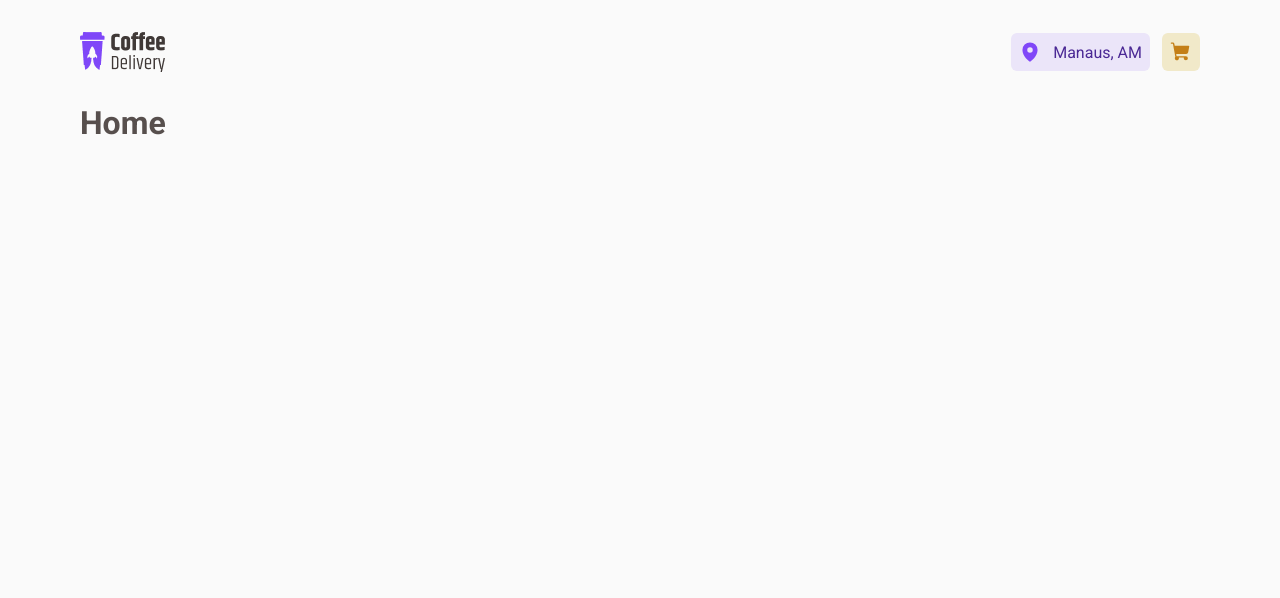
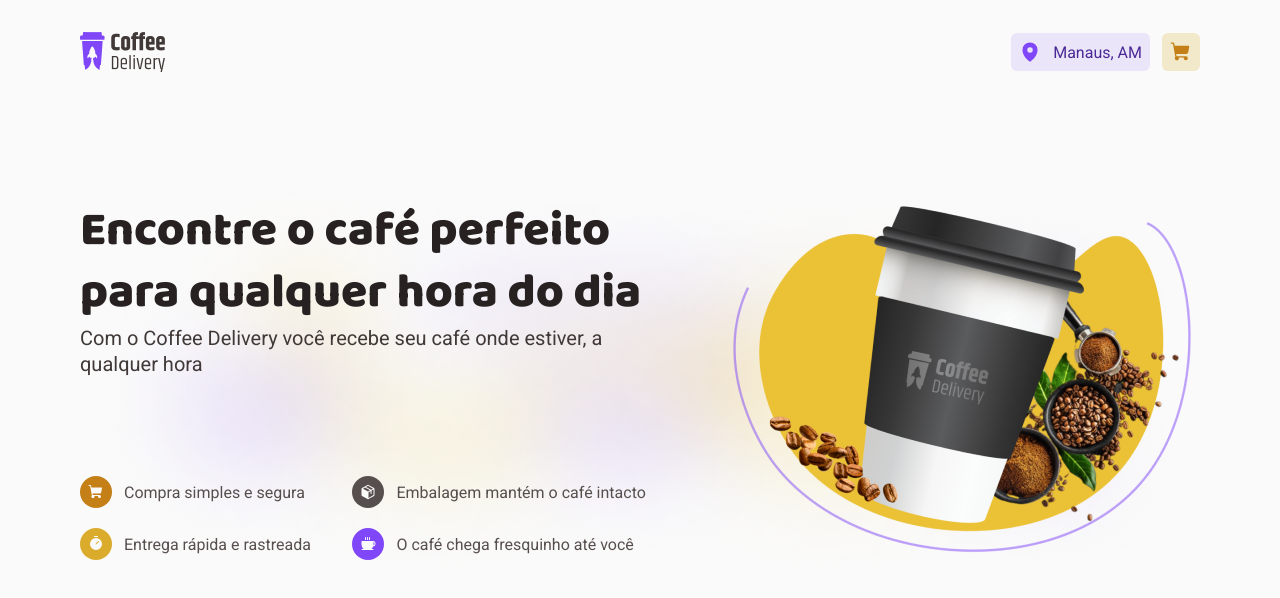
Before and after one commit to mpvinnie/coffee-delivery, a React (Vite) app in the folder web/: page / in a window 1280 px wide. Shown: the top 598 px of the page. Built offline with nearby package versions, Linux system fonts and the light colour scheme.

Commit message:
create info component

```diff
--- /dev/null
+++ b/web/src/pages/Home/components/Intro/index.tsx
@@ -0,0 +1,44 @@
+import { Icon, Info, InfosContainer, InfosGroup, IntroContainer, Title } from './styles'
+
+import { Coffee, Package, ShoppingCart, Timer } from 'phosphor-react'
+import coffeeDeliveryImage from '../../../../assets/coffee-delivery-image.png'
+
+export function Intro() {
+  return (
+    <IntroContainer>
+      <InfosContainer>
+        <Title>
+          <h1>Encontre o café perfeito para qualquer hora do dia</h1>
+          <span>Com o Coffee Delivery você recebe seu café onde estiver, a qualquer hora</span>
+        </Title>
+        <InfosGroup>
+          <Info>
+            <Icon iconType='safe_buy'>
+              <ShoppingCart size={16} weight="fill" />
+            </Icon>
+            Compra simples e segura
+          </Info>
+          <Info>
+            <Icon iconType='protected_package'>
+              <Package size={16} weight="fill" />
+            </Icon>
+            Embalagem mantém o café intacto
+          </Info>
+          <Info>
+            <Icon iconType='fast_delivery'>
+              <Timer size={16} weight="fill" />
+            </Icon>
+            Entrega rápida e rastreada
+          </Info>
+          <Info>
+            <Icon iconType='hot_coffee'>
+              <Coffee size={16} weight="fill" />
+            </Icon>
+            O café chega fresquinho até você
+          </Info>
+        </InfosGroup>
+      </InfosContainer>
+      <img src={coffeeDeliveryImage} />
+    </IntroContainer>
+  )
+}
--- /dev/null
+++ b/web/src/pages/Home/components/Intro/styles.ts
@@ -0,0 +1,86 @@
+import styled from 'styled-components'
+
+import introBackground from '../../../../assets/intro-background.png'
+
+export const IntroContainer = styled.div`
+  display: flex;
+  align-items: center;
+  justify-content: space-between;
+  gap: 3.5rem;
+
+  width: 100%;
+  padding: 6rem 0;
+
+  background-image: url(${introBackground});
+  background-position: center;
+  background-origin: content-box;
+  background-repeat: no-repeat;
+  background-size: cover;
+
+  img {
+    width: 30rem;
+    height: 22.5rem;
+  }
+`
+
+export const  InfosContainer = styled.div`
+  display: flex;
+  width: 100%;
+  height: 22.5rem;
+  flex-direction: column;
+  justify-content: space-between;
+`
+
+export const Title = styled.div`
+  h1 {
+    font-family: 'Baloo 2';
+    font-size: 48px;
+    line-height: 1.3;
+    font-weight: 800;
+    color: ${props => props.theme['--base-title']}
+  }
+
+  span {
+    font-size: 1.25rem;
+    line-height: 1.3;
+    color: ${props => props.theme['--base-subtitle']}
+  }
+`
+
+export const InfosGroup = styled.div`
+  width: 100%;
+  display: grid;
+  grid-template-columns: 0.8fr 1fr;
+  gap: 1.25rem;
+`
+
+export const Info = styled.div`
+  display: flex;
+  align-items: center;
+  gap: 0.75rem;
+`
+
+const ICON_COLORS = {
+  safe_buy: '--yellow-dark',
+  protected_package: '--base-text',
+  fast_delivery: '--yellow',
+  hot_coffee: '--purple'
+} as const
+
+interface IconProps {
+  iconType: keyof typeof ICON_COLORS
+}
+
+export const Icon = styled.div<IconProps>`
+  padding: 0.5rem;
+  border-radius: 1rem;
+  display: flex;
+  align-items: center;
+  justify-content: center;
+
+  background: ${props => props.theme[ICON_COLORS[props.iconType]]};
+
+  svg {
+    color: ${props => props.theme['--background']};
+  }
+`
--- a/web/src/pages/Home/index.tsx
+++ b/web/src/pages/Home/index.tsx
@@ -1,9 +1,11 @@
+import { Intro } from './components/Intro'
+
 import { HomeContainer } from './styles'
 
 export function Home() {
   return (
     <HomeContainer>
-      <h1>Home</h1>
+      <Intro />
     </HomeContainer>
   )
 }
--- a/web/src/pages/Home/styles.ts
+++ b/web/src/pages/Home/styles.ts
@@ -1,3 +1,4 @@
 import styled from 'styled-components'
 
-export const HomeContainer = styled.div``
+export const HomeContainer = styled.div`
+`
```
Also changed, not shown: web/src/assets/coffee-delivery-image.png (added), web/src/assets/intro-background.png (added).
